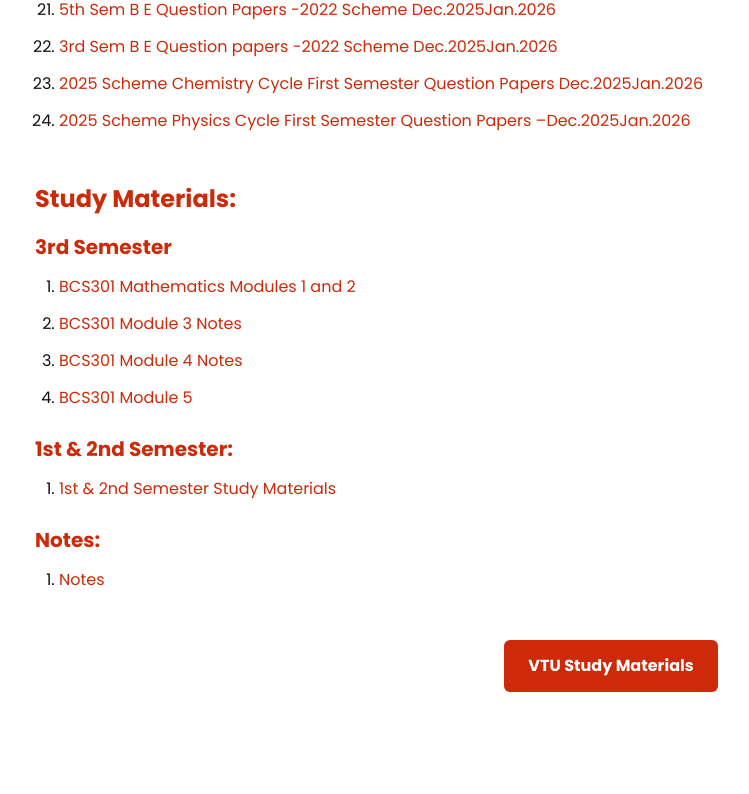
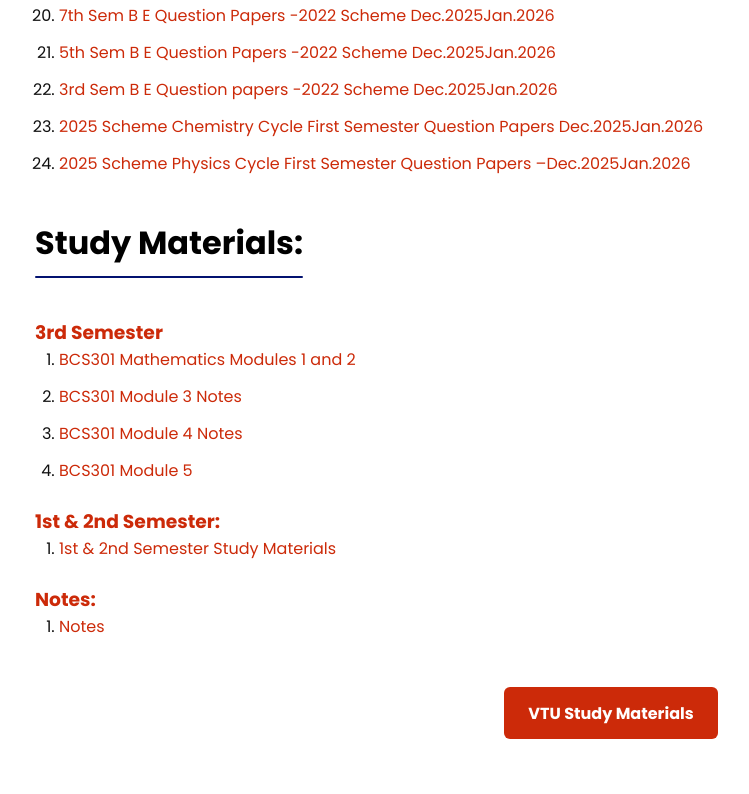
Before and after one commit to naveen-manthri/bgscet, a React (Vite) app: page /student-material in a window 1280 px wide. Shown: the part 1215-2009 px from the top of the page, without its empty margins (29-778 px from the left). Built offline with nearby package versions, Linux system fonts and the light colour scheme.

Commit message:
lettersection titles changes

```diff
--- a/src/components/letterSections/letterSections.css
+++ b/src/components/letterSections/letterSections.css
@@ -9,10 +9,10 @@
   margin-top: 3rem;
 }
 
-.letter-section__heading {
+/* .letter-section__heading {
   margin-bottom: 1rem;
   color: var(--btn-primary, #cc2a09);
-}
+} */
 
 .letter-section__list {
   padding-left: 1.5rem;
@@ -22,11 +22,11 @@
   margin-top: 1.5rem;
 }
 
-.letter-section .letter-section__group-title {
+/* .letter-section .letter-section__group-title {
   margin-bottom: 0.75rem;
   font-size: 1.25rem;
   color: var(--btn-primary, #cc2a09) !important;
-}
+} */
 
 .letter-section__list li {
   margin-bottom: 0.75rem;
--- a/src/components/letterSections/letterSections.tsx
+++ b/src/components/letterSections/letterSections.tsx
@@ -1,5 +1,5 @@
 import "./letterSections.css";
-// import DepartmentSectionHeading from "../DepartmentSectionHeading/DepartmentSectionHeading";
+import DepartmentSectionHeading from "../DepartmentSectionHeading/DepartmentSectionHeading";
 import type { LetterPageData } from "../../types/letterSection";
 
 interface LetterSectionsProps {
@@ -9,41 +9,25 @@
 const LetterSections = ({ data }: LetterSectionsProps) => {
   return (
     <section className="letter-sections">
-      {/* <DepartmentSectionHeading title={data.title} /> */}
-
       {data.sections.map((section) => (
         <div key={section.heading} className="letter-section">
-          <h2 className="letter-section__heading">
-            {section.heading}
-          </h2>
+          <DepartmentSectionHeading title={section.heading} />
 
           {section.items ? (
             <ol className="letter-section__list">
               {section.items.map((item) => (
-                <li key={item.title}>
-                  <a href={item.pdf} target="_blank" rel="noopener noreferrer" className="letter-section__link">
-                    {item.title}
-                  </a>
-                </li>
+                <li key={item.title}><a href={item.pdf} target="_blank" rel="noopener noreferrer" className="letter-section__link">{item.title}</a></li>
               ))}
             </ol>
           ) : null}
 
           {section.groups?.map((group) => (
             <div key={group.title} className="letter-section__group">
-              <h3
-                className="letter-section__group-title"
-                style={{ color: "var(--btn-primary, #cc2a09)" }}
-              >
-                {group.title}
-              </h3>
+              <h3 className="letter-section__group-title" style={{ color: "var(--btn-primary, #cc2a09)" }}>{group.title}</h3>
+
               <ol className="letter-section__list">
                 {group.items.map((item) => (
-                  <li key={item.title}>
-                    <a href={item.pdf} target="_blank" rel="noopener noreferrer" className="letter-section__link">
-                      {item.title}
-                    </a>
-                  </li>
+                  <li key={item.title}><a href={item.pdf} target="_blank" rel="noopener noreferrer" className="letter-section__link">{item.title}</a></li>
                 ))}
               </ol>
             </div>
```
